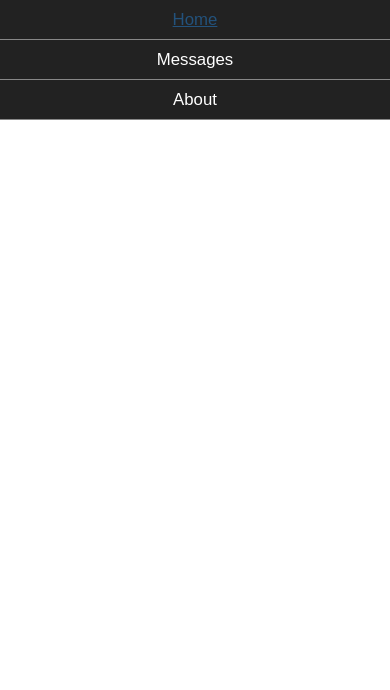
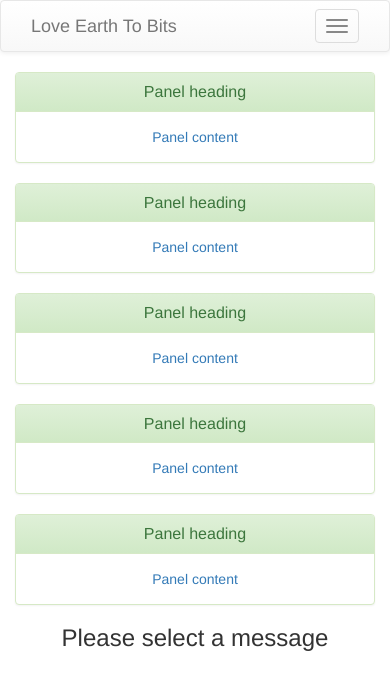
Before and after one commit to IanJudParr/react-ipl, a React (Create React App) app: page /products in a window 390 px wide. Shown: the top 690 px of the page. Built offline with nearby package versions, Linux system fonts and the light colour scheme.

Commit message:
Add begining of components

```diff
--- a/src/App.js
+++ b/src/App.js
@@ -2,30 +2,49 @@ import React, { Component } from 'react';
 import logo from './logo.svg';
 import './App.css';
 import { Grid, Navbar, Jumbotron, Button } from 'react-bootstrap';
-import { BrowserRouter as Router, Route, Link } from "react-router-dom";
+import { BrowserRouter as Router, Route, Link, Switch, Redirect } from "react-router-dom";
 
 
 import Home from './components/home';
 import About from './components/about';
-import Messages from './components/messages';
+import Products from './components/products';
+import NotFound from './components/notFound';
 
 class App extends Component {
   render() {
     return (
       <div className="App">
-      <div className="menu">
-          <ul>
-            <li> <Link to="/">Home</Link> </li>
-            <li> <Link to="/messages">Messages</Link> </li>
-            <li> <Link to="/about">About</Link> </li>
-          </ul>
-      </div>
-      <div className="App-intro">
-      <Route exact path="/" component={Home}/>
-          <Route path="/messages" component={Messages}/>
-          <Route path="/about" component={About}/>
+
+
+        <nav class="navbar navbar-default">
+          <div class="container-fluid">
+            <button type="button" class="navbar-toggle collapsed" data-toggle="collapse" data-target="#bs-example-navbar-collapse-1" aria-expanded="false">
+              <span class="sr-only">Toggle navigation</span>
+              <span class="icon-bar"></span>
+              <span class="icon-bar"></span>
+              <span class="icon-bar"></span>
+            </button>
+            <Link className="navbar-brand" to="/">Love Earth To Bits</Link>
+          </div>
+
+          <div class="collapse navbar-collapse" id="bs-example-navbar-collapse-1">
+            <ul class="nav navbar-nav">
+              <li> <Link to="/about">About</Link> </li>
+              <li> <Link to="/products">Products</Link> </li>
+            </ul>
+          </div>
+
+        </nav>
+
+        <div className="App-intro">
+          <Switch>
+            <Route exact path="/" component={Home} />
+            <Route path="/products" component={Products} />
+            <Route path="/about" component={About} />
+            <Redirect to="/" component={NotFound} />
+          </Switch>
         </div>
-    </div>
+      </div >
     );
   }
 }
--- a/src/components/messages.js
+++ /dev/null
@@ -1,10 +0,0 @@
-import React from 'react';
-
-const Messages = () => (
-  <div>
-    <h2>Messages</h2>
-    Messages
-  </div>
-);
-
-export default Messages;
--- /dev/null
+++ b/src/components/notFound.js
@@ -0,0 +1,9 @@
+import React from 'react';
+
+const NotFound = () => (
+  <div>
+    <h2>Page Not Found</h2>
+  </div>
+);
+
+export default NotFound;
--- /dev/null
+++ b/src/components/product.js
@@ -0,0 +1,9 @@
+import React from 'react';
+
+const Product = ({ match }) => (
+  <h3>Product with ID {match.params.id}</h3>
+
+
+);
+
+export default Product;
--- /dev/null
+++ b/src/components/products.js
@@ -0,0 +1,38 @@
+import React from 'react';
+import { Link } from 'react-router-dom'
+import { BrowserRouter as Router, Route, Switch, Redirect } from "react-router-dom";
+import { Grid, Navbar, Jumbotron, Button, Panel, Row, Col, Clearfix } from 'react-bootstrap';
+
+import Product from './product';
+
+const Products = ({ match }) => (
+  <div>
+    <div>
+      {
+        [...Array(5).keys()].map(n => {
+          return <div className="col-sm-3" key={n}>
+
+            <Link to={`${match.url}/${n + 1}`}>
+
+              <Panel bsStyle="success">
+                <Panel.Heading>
+                  <Panel.Title componentClass="h3">Panel heading</Panel.Title>
+                </Panel.Heading>
+                <Panel.Body>
+                  Panel content
+                </Panel.Body>
+              </Panel>
+
+            </Link>
+          </div>;
+        })
+      }
+    </div>
+    <Switch>
+      <Route path={`${match.url}/:id(\\d+)`} component={Product} />
+      <Route path={match.url} render={() => <h3>Please select a message</h3>} />
+    </Switch>
+  </div>
+);
+
+export default Products;
```
